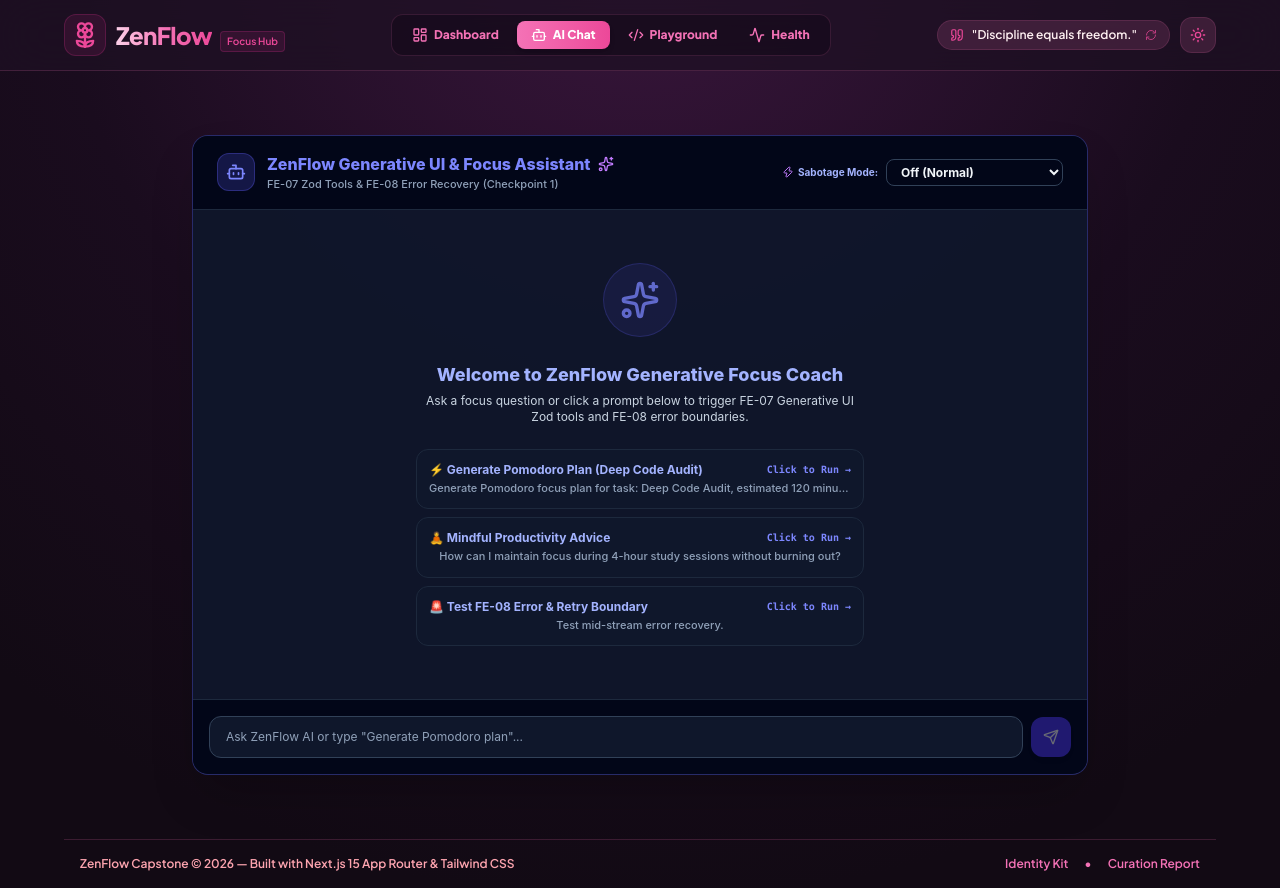
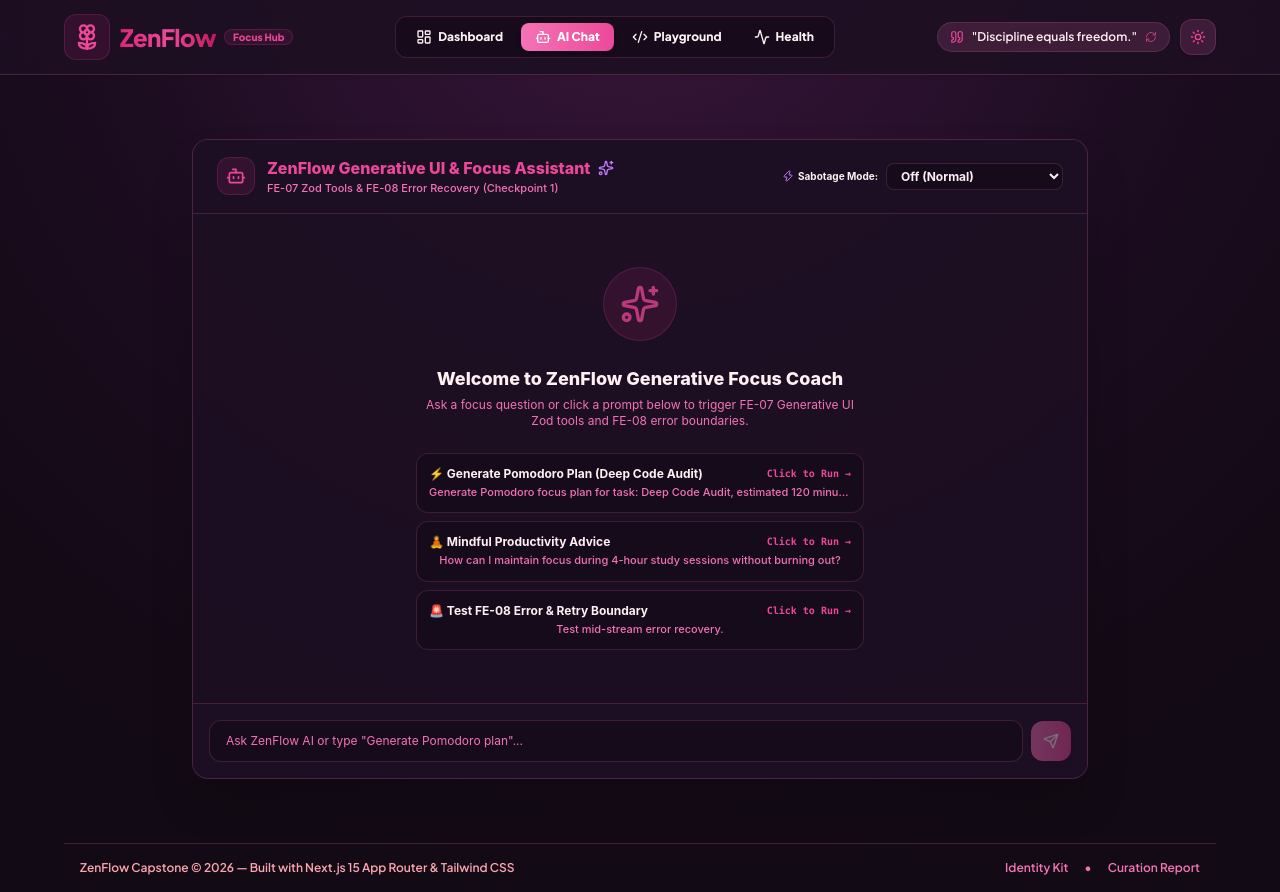
Before and after one commit to Atisha-Priyadarshani/ZenFlow-Focus-Hub, a Next.js app: page /chat in a window 1280 px wide. Built offline with nearby package versions, Linux system fonts and the light colour scheme.

Commit message:
fix(ui): fix ZenFlow Focus Hub header logo baseline alignment and light/dark mode contrast

```diff
--- a/src/app/globals.css
+++ b/src/app/globals.css
@@ -8,11 +8,11 @@
 /* Dark Cherry Blossom Mode */
 body.dark-mode {
   --bg-page: radial-gradient(circle at 50% -10%, #3b163e 0%, #1a0c1e 50%, #120a14 85%);
-  --bg-app: rgba(30, 16, 35, 0.75);
+  --bg-app: rgba(30, 16, 35, 0.92);
   --bg-card: rgba(40, 20, 48, 0.45);
-  --bg-input: rgba(20, 10, 25, 0.6);
-  --border-app: rgba(244, 114, 182, 0.18);
-  --border-card: rgba(244, 114, 182, 0.14);
+  --bg-input: rgba(20, 10, 25, 0.7);
+  --border-app: rgba(244, 114, 182, 0.22);
+  --border-card: rgba(244, 114, 182, 0.18);
   --text-main: #fff1f2;
   --text-muted: #f472b6;
   --text-dim: #fda4af;
@@ -20,25 +20,29 @@ body.dark-mode {
   --pill-active-bg: linear-gradient(135deg, #f472b6, #ec4899);
   --badge-bg: rgba(244, 114, 182, 0.15);
   --accent-color: #f472b6;
-  --sub-panel-bg: rgba(20, 10, 25, 0.5);
+  --sub-panel-bg: rgba(20, 10, 25, 0.6);
+  --chat-bg: #1a0c1e;
+  --chat-msg-bot: rgba(40, 20, 48, 0.5);
 }
 
 /* Light Cherry Blossom Mode */
 body.light-mode {
   --bg-page: radial-gradient(circle at 50% 0%, #fce7f3 0%, #fff1f2 60%, #fff5f7 100%);
-  --bg-app: rgba(255, 255, 255, 0.9);
+  --bg-app: rgba(255, 255, 255, 0.95);
   --bg-card: #ffffff;
   --bg-input: #fdf2f8;
-  --border-app: rgba(236, 72, 153, 0.25);
-  --border-card: rgba(236, 72, 153, 0.18);
+  --border-app: rgba(236, 72, 153, 0.3);
+  --border-card: rgba(236, 72, 153, 0.2);
   --text-main: #701a75;
   --text-muted: #be185d;
   --text-dim: #9d174d;
   --shadow-app: 0 20px 40px -10px rgba(236, 72, 153, 0.15);
   --pill-active-bg: linear-gradient(135deg, #ec4899, #db2777);
-  --badge-bg: rgba(236, 72, 153, 0.12);
+  --badge-bg: rgba(236, 72, 153, 0.14);
   --accent-color: #db2777;
   --sub-panel-bg: #fdf2f8;
+  --chat-bg: #ffffff;
+  --chat-msg-bot: #fdf2f8;
 }
 
 * {
@@ -59,6 +63,7 @@ body {
   border-radius: 20px;
   padding: 1.5rem;
   transition: all 0.22s ease;
+  color: var(--text-main);
 }
 
 .zenflow-card:hover {
--- a/src/components/Navbar.tsx
+++ b/src/components/Navbar.tsx
@@ -63,18 +63,18 @@ export function Navbar() {
   ];
 
   return (
-    <header className="w-full bg-[var(--bg-app)] border-b border-[var(--border-app)] backdrop-blur-xl sticky top-0 z-50 px-4 md:px-8 py-3.5 transition-all">
+    <header className="w-full bg-[var(--bg-app)] border-b border-[var(--border-app)] backdrop-blur-xl sticky top-0 z-50 px-4 md:px-8 py-3.5 transition-all shadow-sm">
       <div className="max-w-6xl mx-auto flex items-center justify-between">
-        {/* Brand Logo & Subtitle */}
+        {/* Brand Logo & Subtitle — Perfect Flex Alignment & High-Contrast Gradient */}
         <Link href="/" className="flex items-center gap-2.5 group">
-          <div className="p-1.5 rounded-xl bg-pink-500/10 border border-pink-500/20 group-hover:scale-105 transition-transform">
+          <div className="p-2 rounded-xl bg-pink-500/10 border border-pink-500/20 group-hover:scale-105 transition-transform flex items-center justify-center shrink-0">
             <Flower2 className="w-6 h-6 md:w-7 md:h-7 text-[#ec4899]" />
           </div>
-          <div>
-            <span className="text-xl md:text-2xl font-extrabold tracking-tight bg-gradient-to-r from-[#fbcfe8] via-[#f472b6] to-[#ec4899] bg-clip-text text-transparent">
+          <div className="flex items-center gap-2">
+            <span className="text-xl md:text-2xl font-extrabold tracking-tight bg-gradient-to-r from-[#db2777] via-[#ec4899] to-[#be185d] dark:from-[#fbcfe8] dark:via-[#f472b6] dark:to-[#ec4899] bg-clip-text text-transparent">
               ZenFlow
             </span>
-            <span className="hidden sm:inline-block text-[10px] font-semibold text-[#ec4899] ml-2 px-1.5 py-0.5 rounded bg-pink-500/10 border border-pink-500/20">
+            <span className="hidden sm:inline-flex items-center text-[10px] font-extrabold text-[#ec4899] px-2 py-0.5 rounded-full bg-pink-500/10 border border-pink-500/20 leading-none">
               Focus Hub
             </span>
           </div>
@@ -91,7 +91,7 @@ export function Navbar() {
                 className={`flex items-center gap-1.5 px-3.5 py-1.5 rounded-lg text-xs font-extrabold transition-all ${
                   isActive
                     ? 'bg-gradient-to-r from-[#f472b6] to-[#ec4899] text-white shadow-md'
-                    : 'text-[var(--text-muted)] hover:text-[var(--text-main)] hover:bg-[var(--badge-bg)]'
+                    : 'text-[var(--text-main)] hover:text-[#ec4899] hover:bg-[var(--badge-bg)]'
                 }`}
               >
                 <Icon className="w-4 h-4" />
@@ -116,7 +116,7 @@ export function Navbar() {
           {mounted && (
             <button
               onClick={toggleTheme}
-              className="w-9 h-9 flex items-center justify-center rounded-xl bg-[var(--badge-bg)] border border-[var(--border-card)] text-[#ec4899] hover:border-[#ec4899] transition-all cursor-pointer"
+              className="w-9 h-9 flex items-center justify-center rounded-xl bg-[var(--badge-bg)] border border-[var(--border-card)] text-[#ec4899] hover:border-[#ec4899] transition-all cursor-pointer shadow-sm"
               aria-label="Toggle Light and Dark Mode"
               title={themeMode === 'dark' ? 'Switch to Light Mode' : 'Switch to Dark Mode'}
             >
@@ -128,17 +128,17 @@ export function Navbar() {
             onClick={() => setMobileMenuOpen((prev) => !prev)}
             aria-expanded={mobileMenuOpen}
             aria-label="Toggle mobile menu navigation"
-            className="lg:hidden p-2 rounded-xl bg-[var(--badge-bg)] border border-[var(--border-card)] text-[#ec4899] hover:text-white transition-all focus:outline-none focus:ring-2 focus:ring-[#ec4899]"
+            className="lg:hidden p-2 rounded-xl bg-[var(--badge-bg)] border border-[var(--border-card)] text-[#ec4899] hover:text-[var(--text-main)] transition-all focus:outline-none focus:ring-2 focus:ring-[#ec4899]"
           >
             {mobileMenuOpen ? <X className="w-5 h-5" /> : <Menu className="w-5 h-5" />}
           </button>
         </div>
       </div>
 
-      {/* Mobile Drawer Dropdown Menu */}
+      {/* Mobile Drawer Dropdown Menu — Using CSS Theme Variables */}
       {mobileMenuOpen && (
         <div className="lg:hidden mt-3 pt-3 border-t border-[var(--border-card)] animate-fade-in">
-          <nav className="flex flex-col space-y-1 bg-slate-900/95 border border-slate-800 p-3 rounded-2xl shadow-2xl backdrop-blur-xl">
+          <nav className="flex flex-col space-y-1 bg-[var(--bg-app)] border border-[var(--border-card)] p-3 rounded-2xl shadow-2xl backdrop-blur-xl">
             {navLinks.map(({ href, label, icon: Icon }) => {
               const isActive = pathname === href;
               return (
@@ -149,7 +149,7 @@ export function Navbar() {
                   className={`flex items-center gap-3 px-4 py-3 rounded-xl text-xs font-bold transition-all ${
                     isActive
                       ? 'bg-gradient-to-r from-[#f472b6] to-[#ec4899] text-white font-extrabold shadow-md'
-                      : 'text-slate-200 hover:bg-slate-800 hover:text-white'
+                      : 'text-[var(--text-main)] hover:bg-[var(--badge-bg)] hover:text-[#ec4899]'
                   }`}
                 >
                   <Icon className="w-4 h-4 text-[#ec4899]" />
--- a/src/components/StreamingChatInterface.tsx
+++ b/src/components/StreamingChatInterface.tsx
@@ -246,30 +246,30 @@ export function StreamingChatInterface() {
   };
 
   return (
-    <div className="flex flex-col h-[80dvh] max-h-[700px] w-full max-w-4xl mx-auto rounded-2xl bg-slate-900/95 border border-indigo-500/30 shadow-2xl overflow-hidden font-sans">
-      <div className="flex flex-wrap items-center justify-between px-6 py-4 border-b border-slate-800 bg-slate-950 gap-3">
+    <div className="flex flex-col h-[80dvh] max-h-[700px] w-full max-w-4xl mx-auto rounded-2xl bg-[var(--bg-app)] border border-[var(--border-app)] shadow-2xl overflow-hidden font-sans transition-colors duration-300">
+      <div className="flex flex-wrap items-center justify-between px-6 py-4 border-b border-[var(--border-card)] bg-[var(--bg-app)] gap-3">
         <div className="flex items-center gap-3">
-          <div className="p-2 rounded-xl bg-indigo-500/20 text-indigo-400 border border-indigo-500/30">
+          <div className="p-2 rounded-xl bg-pink-500/10 text-[#ec4899] border border-pink-500/20">
             <Bot className="w-5 h-5" />
           </div>
           <div>
-            <h2 className="text-base font-extrabold text-indigo-400 flex items-center gap-2">
+            <h2 className="text-base font-extrabold text-[#ec4899] flex items-center gap-2">
               ZenFlow Generative UI & Focus Assistant <Sparkles className="w-4 h-4 text-purple-400" />
             </h2>
-            <p className="text-[11px] text-slate-400 font-medium">
+            <p className="text-[11px] text-[var(--text-muted)] font-medium">
               FE-07 Zod Tools & FE-08 Error Recovery (Checkpoint 1)
             </p>
           </div>
         </div>
 
         <div className="flex items-center gap-2">
-          <span className="text-[10px] font-bold text-indigo-300 flex items-center gap-1">
+          <span className="text-[10px] font-bold text-[var(--text-main)] flex items-center gap-1">
             <Zap className="w-3 h-3 text-purple-400" /> Sabotage Mode:
           </span>
           <select
             value={sabotageMode}
             onChange={(e) => setSabotageMode(e.target.value as any)}
-            className="px-2.5 py-1 bg-slate-950 border border-slate-700 rounded-lg text-slate-100 text-xs font-bold focus:outline-none focus:ring-1 focus:ring-indigo-400"
+            className="px-2.5 py-1 bg-[var(--bg-input)] border border-[var(--border-card)] rounded-lg text-[var(--text-main)] text-xs font-bold focus:outline-none focus:ring-1 focus:ring-[#ec4899]"
           >
             <option value="none">Off (Normal)</option>
             <option value="rate-limit">Test 429 Error</option>
@@ -290,18 +290,18 @@ export function StreamingChatInterface() {
       <div
         ref={scrollContainerRef}
         onScroll={handleScroll}
-        className="flex-1 overflow-y-auto p-6 space-y-4 relative scrollbar-thin scrollbar-thumb-indigo-900"
+        className="flex-1 overflow-y-auto p-6 space-y-4 relative scrollbar-thin scrollbar-thumb-pink-900"
       >
         {messages.length === 0 && (
           <div className="h-full flex flex-col justify-center items-center text-center space-y-6 max-w-md mx-auto py-12 animate-fade-in">
-            <div className="p-4 rounded-full bg-indigo-500/10 border border-indigo-500/20 text-indigo-400">
+            <div className="p-4 rounded-full bg-pink-500/10 border border-pink-500/20 text-[#ec4899]">
               <Sparkles className="w-10 h-10 animate-pulse" />
             </div>
             <div>
-              <h3 className="text-lg font-extrabold text-indigo-300">
+              <h3 className="text-lg font-extrabold text-[var(--text-main)]">
                 Welcome to ZenFlow Generative Focus Coach
               </h3>
-              <p className="text-xs text-slate-300 mt-1">
+              <p className="text-xs text-[var(--text-muted)] mt-1">
                 Ask a focus question or click a prompt below to trigger FE-07 Generative UI Zod tools and FE-08 error boundaries.
               </p>
             </div>
@@ -314,13 +314,13 @@ export function StreamingChatInterface() {
                     if (card.isSabotageTest) setSabotageMode('mid-stream-break');
                     executeChatFlow(card.prompt);
                   }}
-                  className="w-full p-3 rounded-xl bg-slate-900 border border-slate-800 hover:border-indigo-500 hover:bg-slate-800/80 transition-all group cursor-pointer"
+                  className="w-full p-3 rounded-xl bg-[var(--bg-input)] border border-[var(--border-card)] hover:border-[#ec4899] hover:bg-[var(--badge-bg)] transition-all group cursor-pointer"
                 >
-                  <div className="text-xs font-bold text-indigo-300 group-hover:text-white flex items-center justify-between">
+                  <div className="text-xs font-bold text-[var(--text-main)] group-hover:text-[#ec4899] flex items-center justify-between">
                     <span>{card.title}</span>
-                    <span className="text-[10px] text-indigo-400 font-mono">Click to Run &rarr;</span>
+                    <span className="text-[10px] text-[#ec4899] font-mono">Click to Run &rarr;</span>
                   </div>
-                  <div className="text-[11px] text-slate-400 mt-0.5 font-medium truncate">
+                  <div className="text-[11px] text-[var(--text-muted)] mt-0.5 font-medium truncate">
                     {card.prompt}
                   </div>
                 </button>
@@ -337,7 +337,7 @@ export function StreamingChatInterface() {
             }`}
           >
             {msg.role === 'assistant' && (
-              <div className="w-8 h-8 rounded-full bg-slate-950 border border-indigo-800 flex items-center justify-center text-indigo-400 shrink-0 mt-1">
+              <div className="w-8 h-8 rounded-full bg-pink-500/10 border border-pink-500/20 flex items-center justify-center text-[#ec4899] shrink-0 mt-1">
                 <Bot className="w-4 h-4" />
               </div>
             )}
@@ -345,10 +345,10 @@ export function StreamingChatInterface() {
             <div
               className={`max-w-[85%] rounded-2xl px-4 py-3 text-xs leading-relaxed space-y-3 ${
                 msg.role === 'user'
-                  ? 'bg-indigo-600 text-white font-semibold rounded-br-none shadow-md'
+                  ? 'bg-gradient-to-r from-[#f472b6] to-[#ec4899] text-white font-semibold rounded-br-none shadow-md'
                   : msg.isError
                   ? 'bg-red-950/70 border border-red-500/40 text-red-200 rounded-bl-none shadow-md'
-                  : 'bg-slate-950/80 text-slate-200 border border-slate-800 rounded-bl-none shadow-inner'
+                  : 'bg-[var(--sub-panel-bg)] text-[var(--text-main)] border border-[var(--border-card)] rounded-bl-none shadow-sm'
               }`}
             >
               {msg.toolCall && (
@@ -363,22 +363,22 @@ export function StreamingChatInterface() {
 
               {isThinking && msg.isStreaming && !msg.content && !msg.toolCall ? (
                 <div className="space-y-2 animate-pulse">
-                  <div className="flex items-center gap-2 text-indigo-300 font-medium">
+                  <div className="flex items-center gap-2 text-[#ec4899] font-medium">
                     <div className="flex space-x-1">
-                      <div className="w-1.5 h-1.5 bg-indigo-400 rounded-full animate-bounce"></div>
-                      <div className="w-1.5 h-1.5 bg-indigo-400 rounded-full animate-bounce [animation-delay:0.2s]"></div>
-                      <div className="w-1.5 h-1.5 bg-indigo-400 rounded-full animate-bounce [animation-delay:0.4s]"></div>
+                      <div className="w-1.5 h-1.5 bg-[#ec4899] rounded-full animate-bounce"></div>
+                      <div className="w-1.5 h-1.5 bg-[#ec4899] rounded-full animate-bounce [animation-delay:0.2s]"></div>
+                      <div className="w-1.5 h-1.5 bg-[#ec4899] rounded-full animate-bounce [animation-delay:0.4s]"></div>
                     </div>
                     <span>Drafting focus blocks & mindfulness recommendations...</span>
                   </div>
-                  <div className="h-3 bg-slate-800 rounded w-3/4"></div>
-                  <div className="h-3 bg-slate-800 rounded w-1/2"></div>
+                  <div className="h-3 bg-[var(--badge-bg)] rounded w-3/4"></div>
+                  <div className="h-3 bg-[var(--badge-bg)] rounded w-1/2"></div>
                 </div>
               ) : (
                 <div className="whitespace-pre-wrap font-sans">
                   {msg.content}
                   {msg.isStreaming && (
-                    <span className="inline-block w-2 h-4 ml-1 bg-indigo-400 animate-pulse align-middle" />
+                    <span className="inline-block w-2 h-4 ml-1 bg-[#ec4899] animate-pulse align-middle" />
                   )}
                 </div>
               )}
@@ -399,7 +399,7 @@ export function StreamingChatInterface() {
             </div>
 
             {msg.role === 'user' && (
-              <div className="w-8 h-8 rounded-full bg-indigo-600 text-white flex items-center justify-center font-bold text-xs shrink-0 mt-1">
+              <div className="w-8 h-8 rounded-full bg-[#ec4899] text-white flex items-center justify-center font-bold text-xs shrink-0 mt-1">
                 <User className="w-4 h-4" />
               </div>
             )}
@@ -412,7 +412,7 @@ export function StreamingChatInterface() {
               userHasScrolledUpRef.current = false;
               scrollToBottom(true);
             }}
-            className="sticky bottom-2 left-1/2 -translate-x-1/2 flex items-center gap-1.5 px-3 py-1.5 bg-indigo-600 text-white font-extrabold text-xs rounded-full shadow-lg border border-indigo-400 hover:bg-indigo-500 transition-all z-20 animate-bounce"
+            className="sticky bottom-2 left-1/2 -translate-x-1/2 flex items-center gap-1.5 px-3 py-1.5 bg-[#ec4899] text-white font-extrabold text-xs rounded-full shadow-lg border border-pink-400 hover:bg-pink-600 transition-all z-20 animate-bounce"
           >
             <ArrowDown className="w-3.5 h-3.5" /> Jump to Latest
           </button>
@@ -421,7 +421,7 @@ export function StreamingChatInterface() {
 
       <form
         onSubmit={handleSendMessage}
-        className="p-4 border-t border-slate-800 bg-slate-950 flex items-center gap-2"
+        className="p-4 border-t border-[var(--border-card)] bg-[var(--bg-app)] flex items-center gap-2"
       >
         <input
           type="text"
@@ -433,7 +433,7 @@ export function StreamingChatInterface() {
               : 'Ask ZenFlow AI or type "Generate Pomodoro plan"...'
           }
           disabled={isGenerating}
-          className="flex-1 px-4 py-3 bg-slate-900 border border-slate-700 rounded-xl text-slate-100 text-xs placeholder-slate-400 focus:outline-none focus:ring-2 focus:ring-indigo-500 disabled:opacity-50"
+          className="flex-1 px-4 py-3 bg-[var(--bg-input)] border border-[var(--border-card)] rounded-xl text-[var(--text-main)] text-xs placeholder-[var(--text-muted)] focus:outline-none focus:ring-2 focus:ring-[#ec4899] disabled:opacity-50"
         />
 
         {isGenerating ? (
@@ -450,7 +450,7 @@ export function StreamingChatInterface() {
             type="submit"
             disabled={!input.trim()}
             aria-label="Send message"
-            className="p-3 bg-indigo-600 text-white font-bold rounded-xl hover:bg-indigo-500 transition-all disabled:opacity-40 disabled:cursor-not-allowed shadow-md"
+            className="p-3 bg-gradient-to-r from-[#f472b6] to-[#ec4899] text-white font-bold rounded-xl hover:opacity-90 transition-all disabled:opacity-40 disabled:cursor-not-allowed shadow-md"
           >
             <Send className="w-4 h-4" />
           </button>
```
